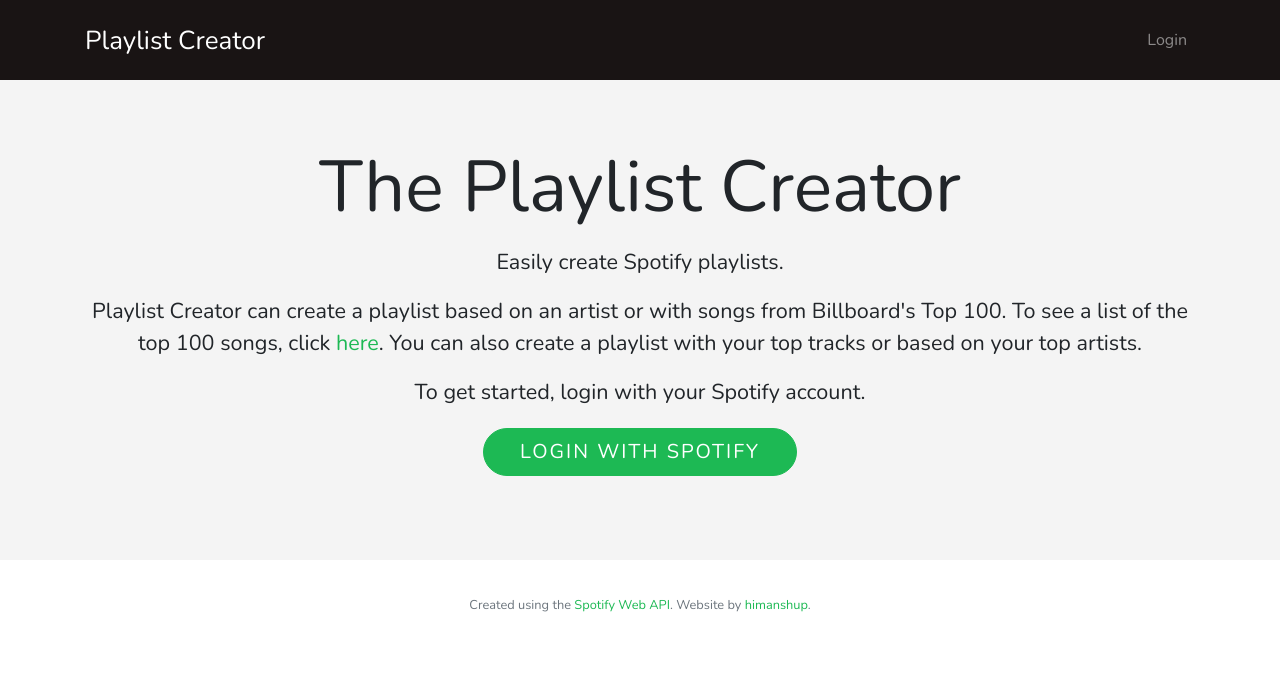
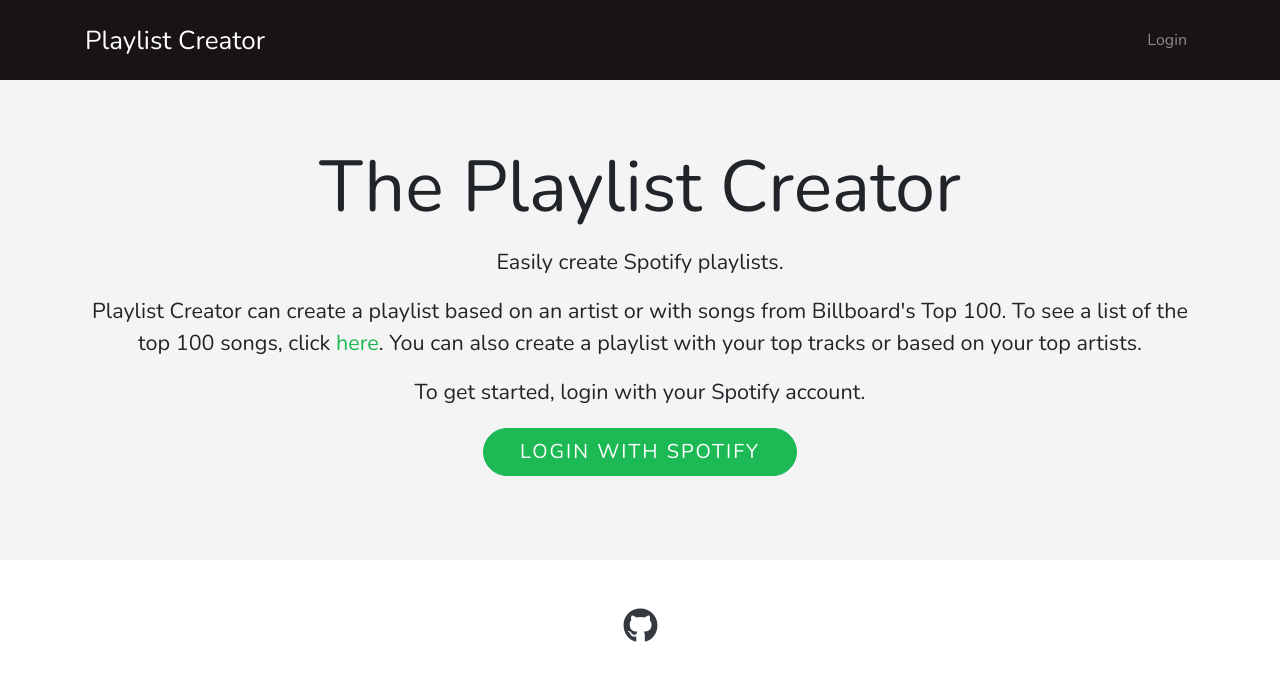
Before and after one commit to himanshup/creatify, a React (Create React App) app in the folder client/: page / in a window 1280 px wide. Shown: the top 680 px of the page. Built offline with nearby package versions, Linux system fonts and the light colour scheme; what react-emotion, spotify-web-api-js would draw is missing.

Commit message:
replace links with icon

```diff
--- a/client/src/components/Footer/Footer.css
+++ b/client/src/components/Footer/Footer.css
@@ -9,3 +9,7 @@
   text-decoration: none;
   transition: 0.1s ease !important;
 }
+
+.footerIcon {
+  font-size: 35px !important;
+}
--- a/client/src/components/Footer/Footer.js
+++ b/client/src/components/Footer/Footer.js
@@ -1,28 +1,18 @@
 import React, { Component } from "react";
+import { FaGithub } from "react-icons/fa";
 import "./Footer.css";
 class Footer extends Component {
   render() {
     return (
-      <div className="mt-4 mb-3">
+      <div className="mt-5 mb-4">
         <footer className="footer">
           <div className="container text-center">
-            <small className="text-muted">
-              Created using the{" "}
-              <a
-                href="https://developer.spotify.com/documentation/web-api/"
-                className="footerLinks"
-              >
-                Spotify Web API
-              </a>
-              . Website by{" "}
-              <a
-                className="footerLinks"
-                href="https://github.com/himanshup/spotify-playlist-creator"
-              >
-                himanshup
-              </a>
-              .
-            </small>
+            <a
+              href="https://github.com/himanshup/spotify-playlist-creator"
+              className="text-dark"
+            >
+              <FaGithub className="footerIcon" />
+            </a>
           </div>
         </footer>
       </div>
```
